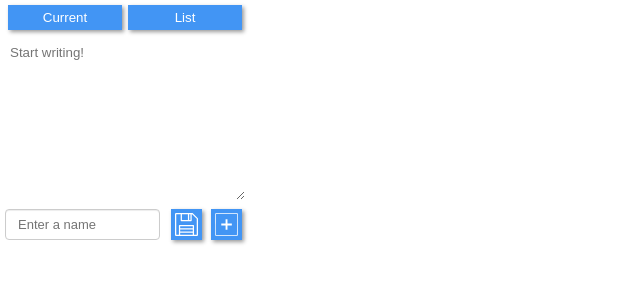
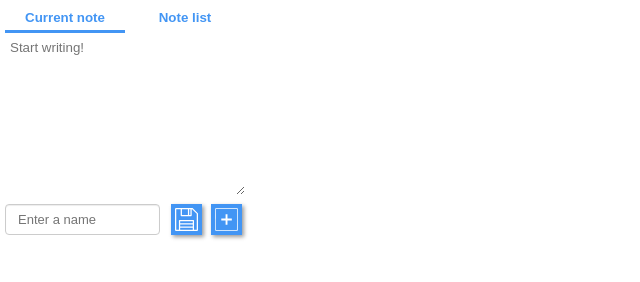
Before and after one commit to roy-van-dijk/cross-notes, a browser extension: page index.html in a window 1280 px wide. Shown: the whole page, without its empty margins (0-640 px from the left). Drawn offline with Linux system fonts and the light colour scheme.

Commit message:
Material tabs

```diff
--- a/index.html
+++ b/index.html
@@ -9,12 +9,9 @@
 	<div class="wrapper clearfix">
 		<div class="navigation clearfix">
 
-			<button class="tab-nav material" id="tab-1">
-				Current
-			</button>
-			<button class="tab-nav material" id="tab-2">
-				List
-			</button>
+			<button class="tab-nav material" id="tab-1">Current note</button>
+			<button class="tab-nav material" id="tab-2">Note list</button>
+			<span class="material-bar"></span>
 
 		</div>
 
@@ -45,6 +42,7 @@
 				</ul>
 			</div>
 
+
 		</div>
 	</div>
 
--- a/style.css
+++ b/style.css
@@ -17,7 +17,7 @@ body{
 	width: 100%;
 }
 .content{
-	margin-top: 10px;
+	margin-top: 5px;
 }
 .material{
 	box-shadow: 2px 2px 4px rgba(0, 0, 0, 0.4);
@@ -28,17 +28,17 @@ body{
 	user-select: none;
 }
 .tab-nav{
-	width: 114px;
+	width: 120px;
 	height: 25px;
 	line-height: 22px;
 	float: left;
-	background-color: #4295f4;
-	color: white;
-	margin-left: 3px;
-	margin-right: 3px;
+	background-color: white;
+	color: #4295f4;
+	box-shadow: none;
+	font-weight: bold;
 }
 .tab-nav.active{
-	/*border-bottom: 3px solid white;*/
+
 }
 .button{
 	background-color: #4295f4;
@@ -141,11 +141,32 @@ body{
   left: 50%;
   width: 5px;
   height: 5px;
-  background: rgba(255, 255, 255, 0.5);
+  background-color: rgba(0, 0, 0, 0.2);
   opacity: 0;
   border-radius: 100%;
   transform: scale(1, 1) translate(-50%);
   transform-origin: 50% 50%;
+}
+.material:focus:not(:active)::after {
+  animation: ripple 1s ease-out;
+}
+.material-bar {
+	position: absolute;
+	z-index: 10;
+	top: 30px;
+	height: 3px;
+	background: #4295f4;
+	display: block;
+	left: 0;
+	width: 120px;
+	transition: left 0.2s ease;
+}
+#tab-1.active ~ span.material-bar {
+	left: 5px;
+}
+
+#tab-2.active ~ span.material-bar {
+	left: 125px;
 }
 @keyframes ripple {
   0% {
@@ -161,6 +182,3 @@ body{
     transform: scale(40, 40);
   }
 }
-.material:focus:not(:active)::after {
-  animation: ripple 1s ease-out;
-}
```
Also changed, not shown: manifest.json.
